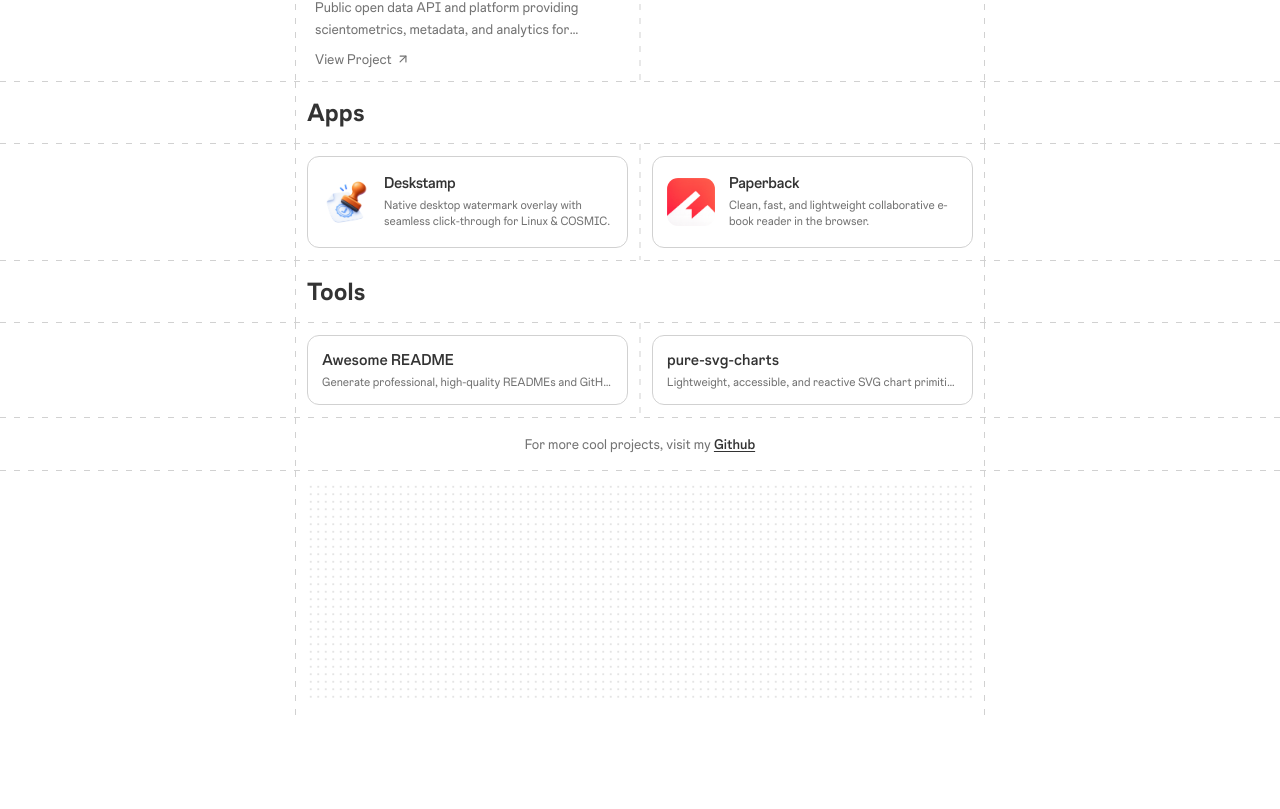
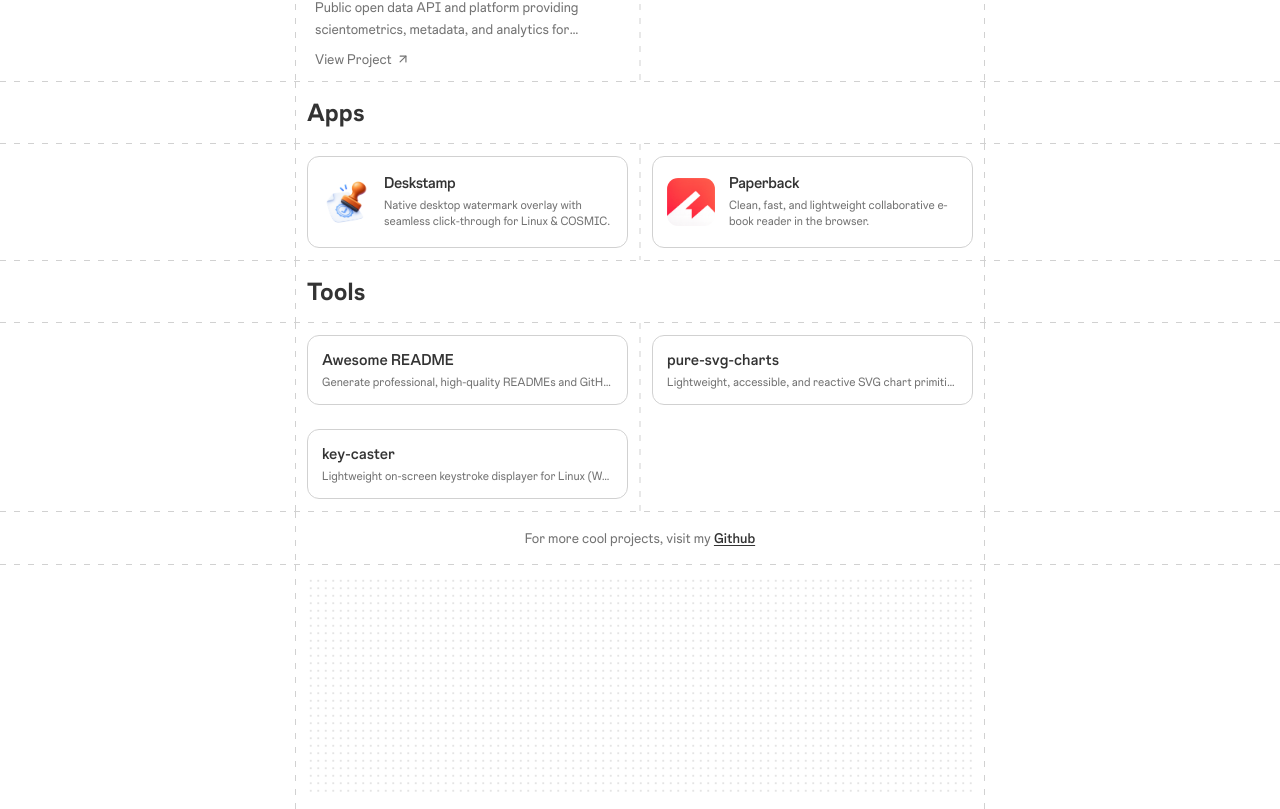
Before and after one commit to GabrielBaiano/gridline-portfolio-template, a Next.js app: page /projects in a window 1280 px wide. Shown: the part 894-1703 px from the top of the page. Before the commit the page ends 1609 px from the top, so only its background shows below. Built offline with nearby package versions, Linux system fonts and the light colour scheme; no server answers.

Commit message:
feat(projects): add key-caster to tools list

```diff
--- a/src/data/portfolio.ts
+++ b/src/data/portfolio.ts
@@ -281,6 +281,11 @@ export const portfolioData: PortfolioConfig = {
       description: "Lightweight, accessible, and reactive SVG chart primitives for React and Next.js.",
       url: "https://github.com/GabrielBaiano/pure-svg-charts",
     },
+    {
+      name: "key-caster",
+      description: "Lightweight on-screen keystroke displayer for Linux (Wayland, COSMIC, X11).",
+      url: "https://github.com/GabrielBaiano/key-caster",
+    },
   ],
 
   wikis: [],
```
